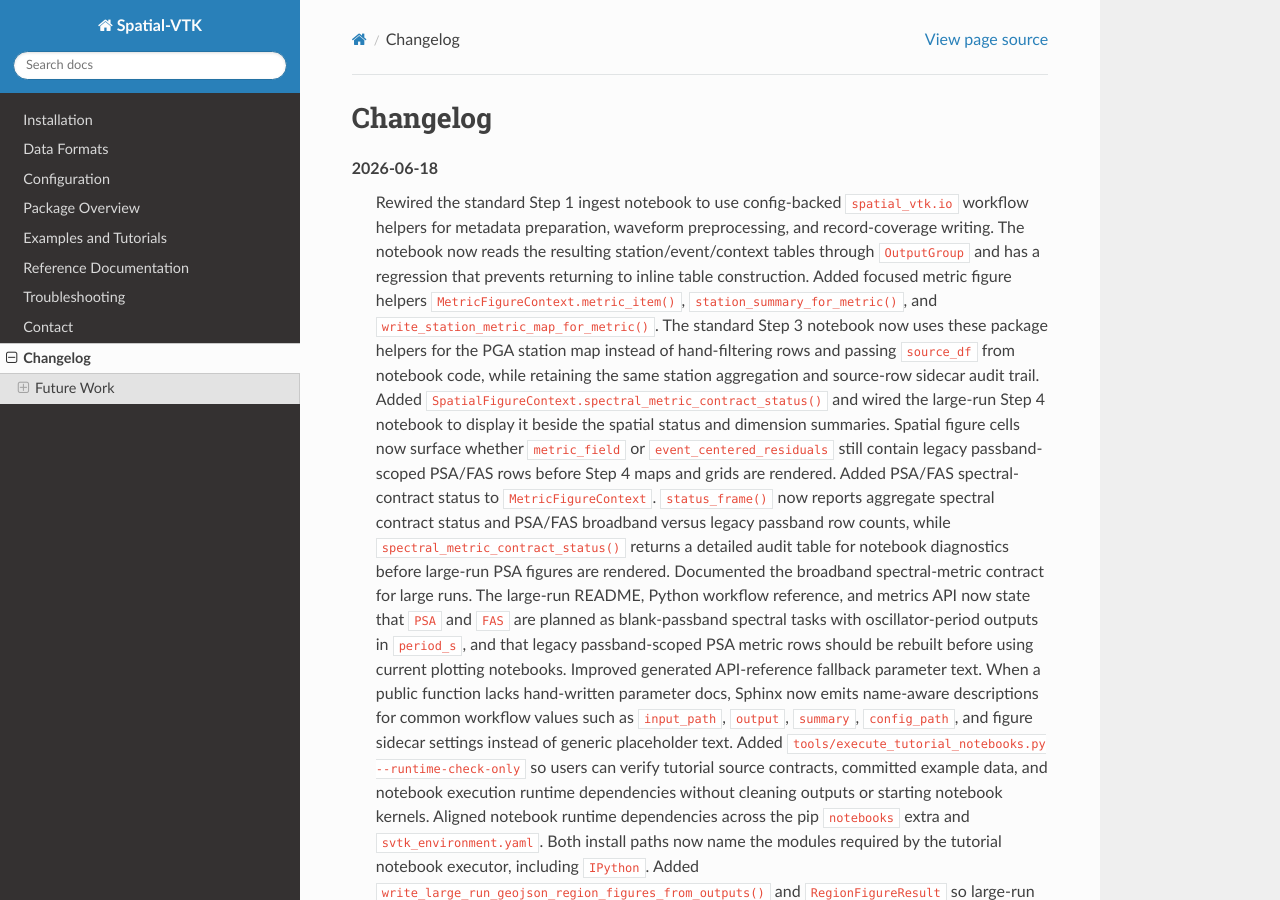
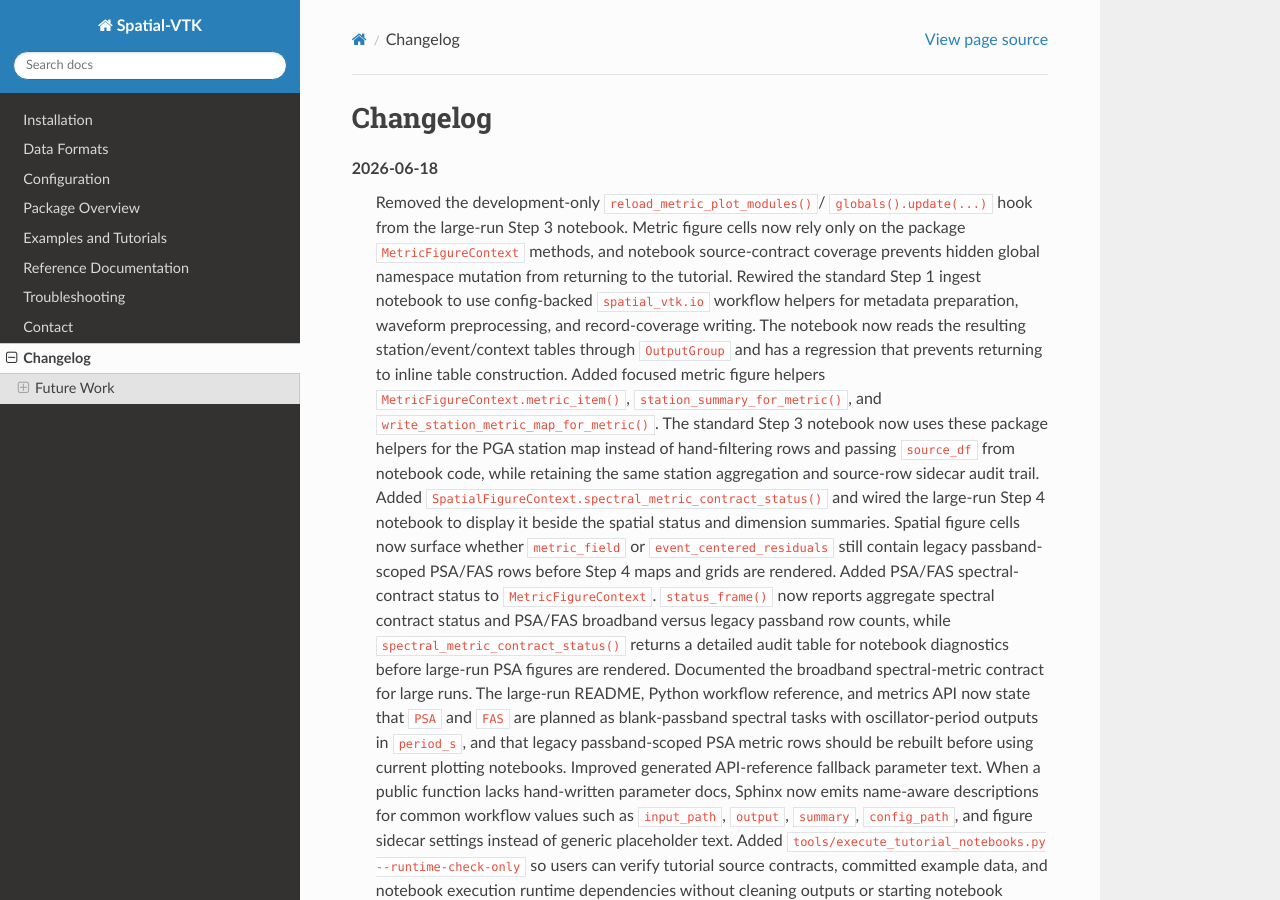
Before and after one commit to bcbirkel/spatial-vtk, a Sphinx documentation site: the page built from docs/changelog.rst, in a window 1280 px wide and 900 px high. Built offline with Sphinx 7.4.7 and the Read the Docs theme 3.1.0, drawn with Linux system fonts in a browser that asks for light colours.

Commit message:
Remove metric notebook reload hook

```diff
--- a/docs/changelog.rst
+++ b/docs/changelog.rst
@@ -2,6 +2,11 @@
 =========
 
 2026-06-18
+   Removed the development-only ``reload_metric_plot_modules()``/
+   ``globals().update(...)`` hook from the large-run Step 3 notebook. Metric
+   figure cells now rely only on the package ``MetricFigureContext`` methods,
+   and notebook source-contract coverage prevents hidden global namespace
+   mutation from returning to the tutorial.
    Rewired the standard Step 1 ingest notebook to use config-backed
    ``spatial_vtk.io`` workflow helpers for metadata preparation, waveform
    preprocessing, and record-coverage writing. The notebook now reads the
```
Also changed, not shown: docs/examples/large_run/step_03_large_run_calculate_metrics.ipynb, 1 other file.
